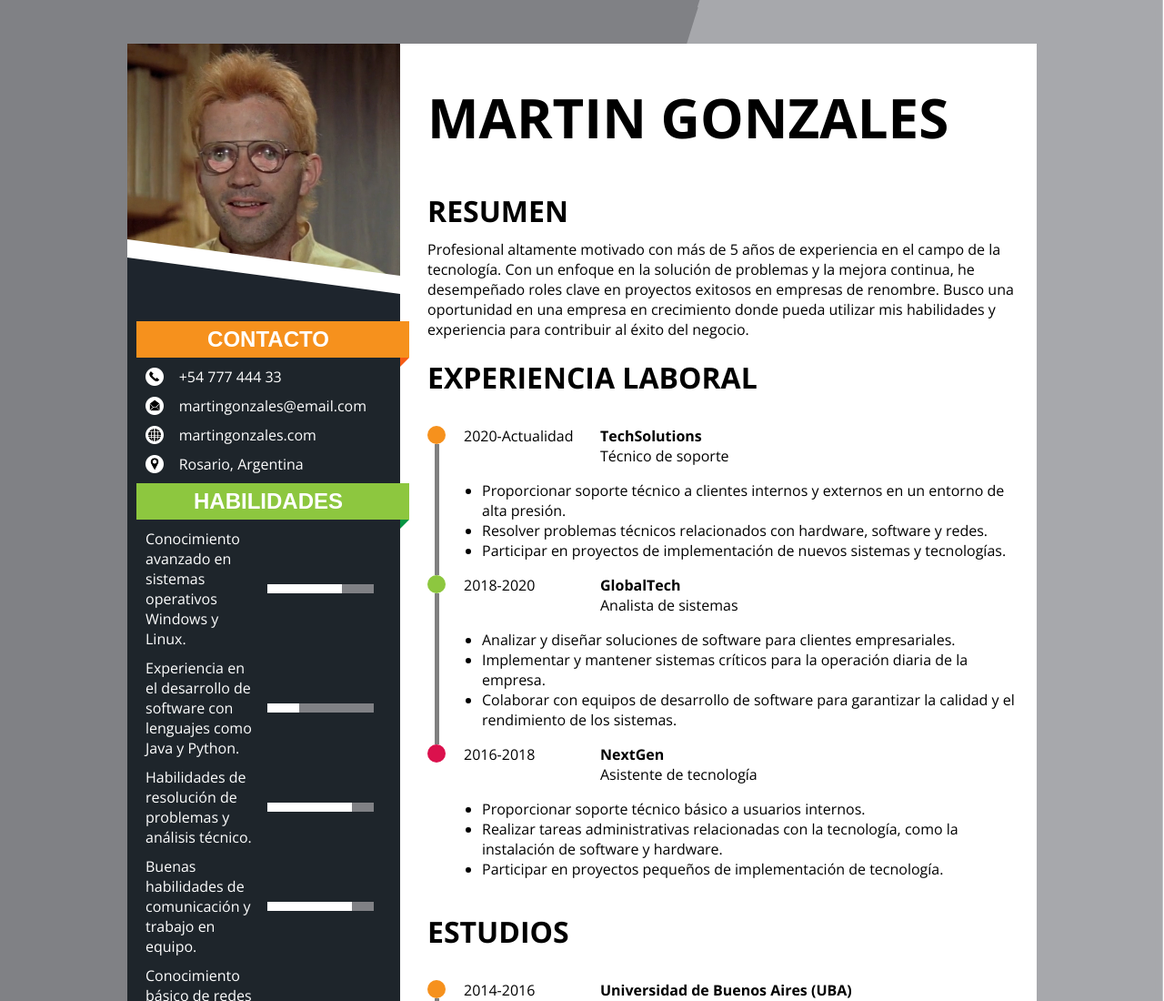
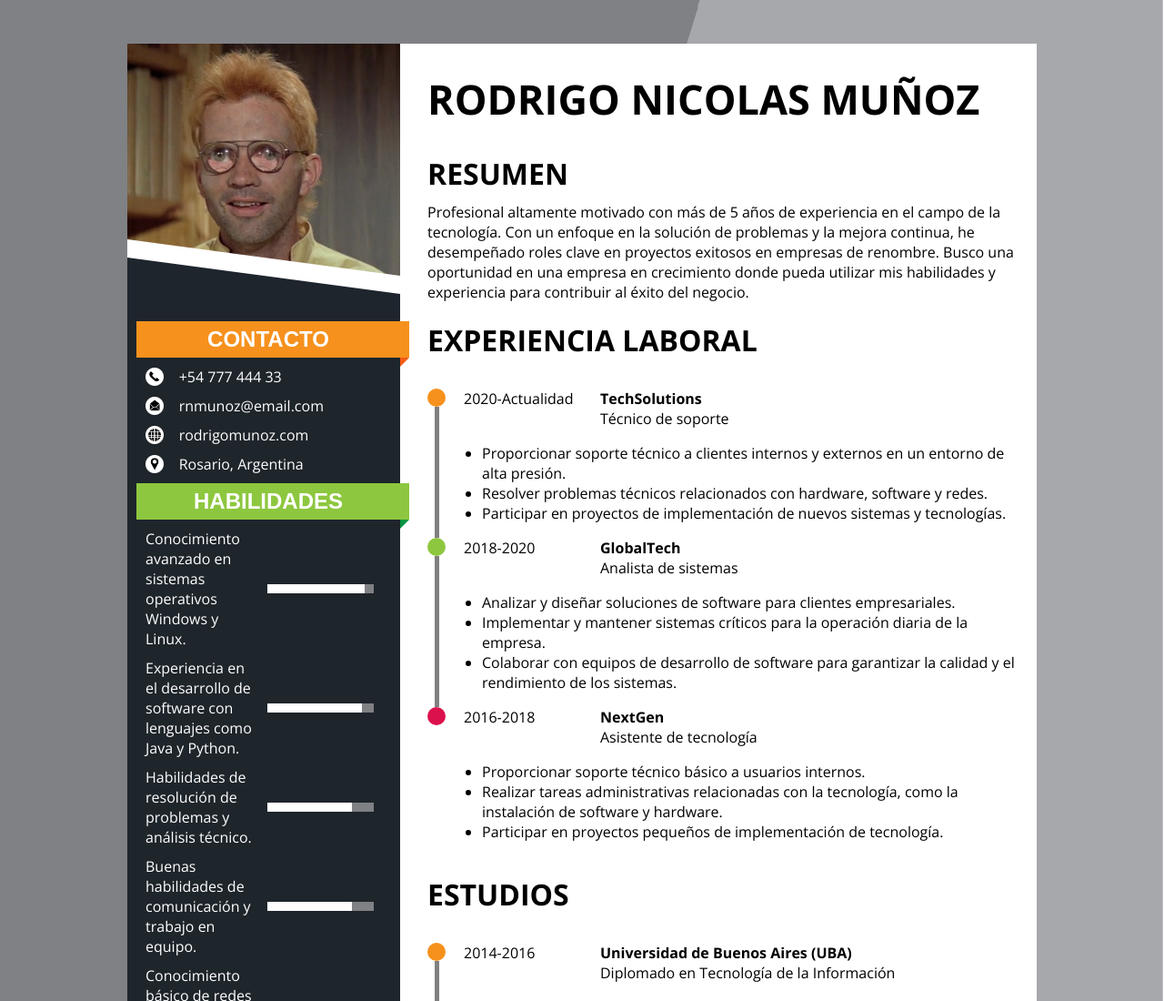
Before and after one commit to dieg0-a/dieg0-a.github.io, a plain HTML site: page index.html in a window 1280 px wide. Shown: the top 1100 px of the page at 91% size. Drawn offline with nearby package versions, Linux system fonts and the light colour scheme.

Commit message:
Algunos cambios en la informacion

```diff
--- a/css/stylesheet.css
+++ b/css/stylesheet.css
@@ -279,7 +279,7 @@ body {
 }
 
 h1 {
-  font-size:60px;
+  font-size:45px;
   font-weight: 700;
 }
 
@@ -341,8 +341,6 @@ h1 {
   background-color: #1e252d;
   position: absolute;
 }
-
-#tl_triangle {}
 
 #tr_triangle {
   top: 20px;
@@ -504,9 +502,6 @@ section {
     width: 100%;
   }
 
-  .diagonal_stripe {
-  }
-
   #right_side_diagonal_stripe {
     left: 300px;
   }
@@ -586,9 +581,6 @@ section {
     width: 100%;
   }
 
-  .diagonal_stripe {
-  }
-
   #right_side_diagonal_stripe {
     left: 300px;
   }
--- a/index.html
+++ b/index.html
@@ -13,14 +13,13 @@
 </head>
 
 <body>
-
     <div class="main_row">
         <div class="filler_column"></div>
         <div class="top_content_container">
             <div class="content_container">
                 <div class="left_pane">
                     <div class="image_area" style="position: relative;display: flex;flex-direction: column;">
-                        <div class="left_pane_row" style="/*! position: absolute; */">
+                        <div class="left_pane_row">
                             <div id="cv_image_top_container">
                                 <img id="profile_image" src="img/profilepic.png">
                             </div>
@@ -80,7 +79,8 @@
                                 <div class="left_item_spacer"></div>
                                 <div class="menu_item">
                                     <img src="img/mail.png" class="icon" style="width:20px;" />
-                                    <a class="item_text" href="mailto:martingonzales@email.com">&nbsp;&nbsp;&nbsp;&nbsp;martingonzales@email.com</a>
+                                    <a class="item_text"
+                                        href="mailto:martingonzales@email.com">&nbsp;&nbsp;&nbsp;&nbsp;rnmunoz@email.com</a>
                                 </div>
                                 <div class="left_pane_row_right_space"></div>
                             </div>
@@ -92,7 +92,8 @@
                                 <div class="left_item_spacer"></div>
                                 <div class="menu_item">
                                     <img src="img/website.png" class="icon" style="width:20px;" />
-                                    <a class="item_text" href="https://martingonzales.com">&nbsp;&nbsp;&nbsp;&nbsp;martingonzales.com</a>
+                                    <a class="item_text"
+                                        href="https://martingonzales.com">&nbsp;&nbsp;&nbsp;&nbsp;rodrigomunoz.com</a>
                                 </div>
                                 <div class="left_pane_row_right_space"></div>
                             </div>
@@ -134,7 +135,7 @@
                                     </div>
                                     <div class="skill_spacer"></div>
                                     <div class="skill_bar">
-                                        <div class="skill_bar_fill" style="width:70%;"></div>
+                                        <div class="skill_bar_fill" style="width:92%;"></div>
                                         <div class="skill_bar_empty"></div>
                                     </div>
                                 </div>
@@ -153,7 +154,7 @@
                                         Python.</div>
                                     <div class="skill_spacer"></div>
                                     <div class="skill_bar">
-                                        <div class="skill_bar_fill" style="width:30%;"></div>
+                                        <div class="skill_bar_fill" style="width:89%;"></div>
                                         <div class="skill_bar_empty"></div>
                                     </div>
                                 </div>
@@ -282,7 +283,7 @@
                     </div>
                 </div>
                 <div class="center_area">
-                    <h1 id="name">MARTIN GONZALES</h1>
+                    <h1 id="name">RODRIGO NICOLAS MUÑOZ</h1>
                     <section>
                         <div class="section-header">RESUMEN</div>
                         <div class="item">
@@ -443,13 +444,11 @@
                 <footer>
                     <p class="footer-text">Copyright &#xa9; Diego Andino Desarrollado para el curso de Frontend de
                         Argentina Programa 4.0</p>
-
                 </footer>
             </div>
         </div>
         <div class="filler_column"></div>
     </div>
-
     <script src="script.js"></script>
 </body>
 
```
